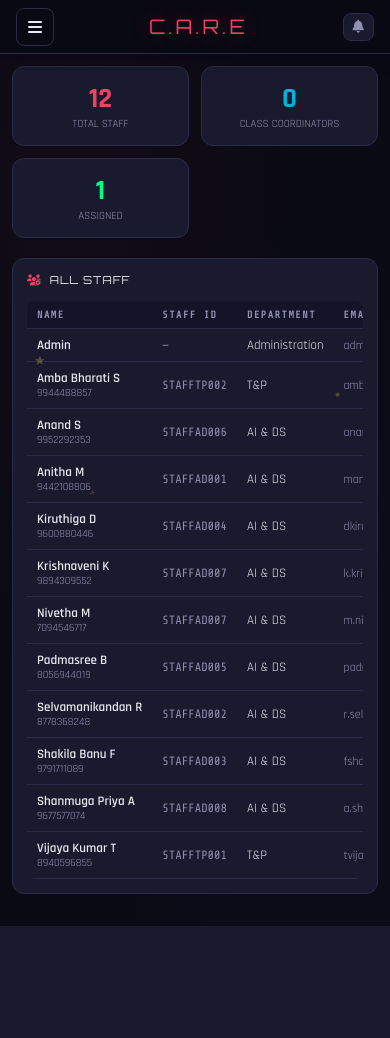
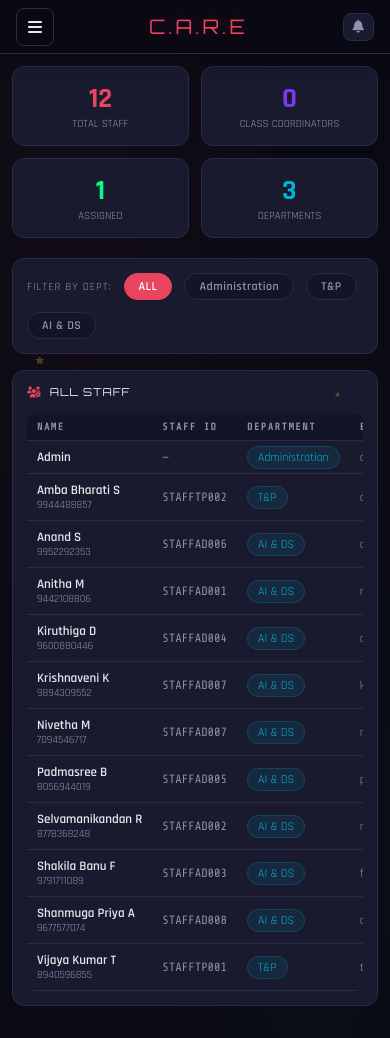
Before and after one commit to SanthiyaRamanan/care-app, a Flask app: page /admin/staff in a window 390 px wide. Before the commit the page ends 926 px from the top, so only its background shows below. Run offline with Flask 3, Linux system fonts and the light colour scheme; a user stored in the database is signed in; data comes from the database, SQL or seed files in the repository; some libraries are stand-ins or nearby versions.

Commit message:
Update staff.html

```diff
--- a/templates/admin/staff.html
+++ b/templates/admin/staff.html
@@ -1,97 +1,4 @@
 {% extends "base.html" %}
-{% block head %}
-
-<style id="mobile-global-fix">
-/* ═══════════════════════════════════════
-   CARE — Global Mobile Fixes
-   Applied to all pages
-═══════════════════════════════════════ */
-@media (max-width: 768px) {
-  /* ── Layout ── */
-  body { overflow-x: hidden !important; }
-
-  /* ── Cards ── */
-  .card { padding: 14px !important; }
-  .card-title { font-size: 11px !important; letter-spacing: 1px !important; }
-
-  /* ── Stats grid ── */
-  .stats-grid { grid-template-columns: repeat(2,1fr) !important; gap: 10px !important; }
-  .stat-card { padding: 12px !important; }
-  .stat-value { font-size: 20px !important; }
-  .stat-label { font-size: 10px !important; }
-
-  /* ── Grids ── */
-  .grid-2, .grid-3 { grid-template-columns: 1fr !important; gap: 12px !important; }
-
-  /* ── Tables ── */
-  .table-wrap { overflow-x: auto !important; -webkit-overflow-scrolling: touch !important; border-radius: 8px !important; }
-  table { font-size: 12px !important; min-width: 420px; }
-  th, td { padding: 8px 10px !important; white-space: nowrap !important; }
-
-  /* ── Forms ── */
-  input, select, textarea { font-size: 16px !important; } /* prevent iOS zoom */
-
-  /* ── Buttons ── */
-  .btn { padding: 8px 13px !important; font-size: 13px !important; }
-  .btn-sm { padding: 5px 10px !important; font-size: 11px !important; }
-
-  /* ── Flex rows → stack ── */
-  .filter-bar,
-  .flex-row,
-  [style*="display:flex"][style*="gap"],
-  [style*="display: flex"][style*="gap"] { flex-wrap: wrap !important; }
-
-  /* ── Inline width overrides ── */
-  [style*="min-width:260px"],[style*="min-width: 260px"] { min-width:0 !important; width:100% !important; }
-  [style*="min-width:180px"],[style*="min-width: 180px"] { min-width:0 !important; flex:1 1 100% !important; }
-  [style*="min-width:160px"],[style*="min-width: 160px"] { min-width:0 !important; flex:1 1 100% !important; }
-  [style*="min-width:130px"],[style*="min-width: 130px"] { min-width:0 !important; flex:1 1 100% !important; }
-  [style*="width:900px"],[style*="width: 900px"] { width:100% !important; max-width:100% !important; }
-
-  /* ── Modal ── */
-  .modal { max-width: 95vw !important; padding: 16px !important; margin: 8px !important; }
-  .modal-title { font-size: 13px !important; }
-
-  /* ── XP Toast ── */
-  .xp-toast { bottom: calc(var(--nav-h) + 10px) !important; right: 8px !important; min-width: 180px !important; padding: 10px 14px !important; }
-
-  /* ── Class tab rows ── */
-  .class-tab-row { flex-wrap: wrap !important; gap: 6px !important; }
-  .class-tab-row .btn { min-width: 72px !important; font-size: 11px !important; padding: 7px 8px !important; }
-
-  /* ── Hero card ── */
-  .hero-card { padding: 16px !important; }
-  .hero-name { font-size: 16px !important; }
-  .stars-big { font-size: 26px !important; }
-
-  /* ── Section headers ── */
-  h2, .section-title { font-size: 14px !important; }
-
-  /* ── Podium on leaderboard ── */
-  .podium-wrap { gap: 8px !important; padding: 12px 0 !important; }
-  .podium-item { width: 80px !important; }
-  .podium-avatar { width: 44px !important; height: 44px !important; font-size: 16px !important; }
-  .podium-bar { margin-top: 6px !important; }
-
-  /* ── Staff dashboard student cards ── */
-  .student-mini-card { padding: 10px !important; }
-
-  /* ── Attendance step buttons ── */
-  .period-btn { min-width: 0 !important; flex: 1 1 45% !important; }
-
-  /* ── Quiz grade buttons ── */
-  .grade-btn-row { flex-wrap: wrap !important; gap: 6px !important; }
-}
-</style>
-
-<style>
-@media (max-width: 768px) {
-  body { overflow-x: hidden; }
-  .table-wrap { overflow-x: auto; -webkit-overflow-scrolling: touch; }
-  .table-wrap table { min-width: 500px; }
-}
-</style>
-{% endblock %}
 {% block title %}Staff Management{% endblock %}
 {% block page_title %}👩‍🏫 STAFF MANAGEMENT{% endblock %}
 {% block content %}
@@ -103,19 +10,40 @@
     <div style="font-size:11px;color:var(--text2);">TOTAL STAFF</div>
   </div>
   <div class="card" style="padding:14px;text-align:center;">
-    <div style="font-size:28px;font-weight:700;color:var(--blue);">{{ staff_list|selectattr('cc_class')|list|length }}</div>
+    <div style="font-size:28px;font-weight:700;color:var(--purple);">{{ staff_list|selectattr('cc_class')|list|length }}</div>
     <div style="font-size:11px;color:var(--text2);">CLASS COORDINATORS</div>
   </div>
   <div class="card" style="padding:14px;text-align:center;">
     <div style="font-size:28px;font-weight:700;color:var(--green);">{{ staff_list|selectattr('classes')|list|length }}</div>
     <div style="font-size:11px;color:var(--text2);">ASSIGNED</div>
   </div>
+  <div class="card" style="padding:14px;text-align:center;">
+    <div style="font-size:28px;font-weight:700;color:var(--blue);">{{ staff_list|map(attribute='department')|select|unique|list|length }}</div>
+    <div style="font-size:11px;color:var(--text2);">DEPARTMENTS</div>
+  </div>
 </div>
+
+<!-- Filter bar -->
+<div class="card" style="margin-bottom:16px;padding:14px 20px;">
+  <div style="display:flex;gap:12px;align-items:center;flex-wrap:wrap;">
+    <span style="font-size:11px;color:var(--text2);letter-spacing:1px;">FILTER BY DEPT:</span>
+    <button onclick="filterDept('')" class="dept-btn active" id="dept_all">ALL</button>
+    {% set depts = staff_list|map(attribute='department')|select|unique|list %}
+    {% for d in depts %}
+    <button onclick="filterDept('{{ d }}')" class="dept-btn" id="dept_{{ loop.index }}">{{ d }}</button>
+    {% endfor %}
+  </div>
+</div>
+
+<style>
+.dept-btn{padding:5px 14px;border-radius:20px;border:1px solid var(--border);background:var(--bg3);color:var(--text2);font-family:'Rajdhani',sans-serif;font-size:12px;font-weight:600;cursor:pointer;letter-spacing:0.5px;transition:all 0.2s;}
+.dept-btn.active,.dept-btn:hover{background:var(--accent);color:white;border-color:var(--accent);}
+</style>
 
 <div class="card">
   <div class="card-title"><i class="fas fa-users-cog"></i> ALL STAFF</div>
   <div class="table-wrap">
-    <table>
+    <table id="staffTable">
       <thead>
         <tr>
           <th>Name</th>
@@ -128,13 +56,17 @@
       </thead>
       <tbody>
       {% for s in staff_list %}
-      <tr>
+      <tr data-dept="{{ s.department or '' }}">
         <td>
           <div style="font-weight:600;">{{ s.name }}</div>
           {% if s.phone %}<div style="font-size:11px;color:var(--text2);">{{ s.phone }}</div>{% endif %}
         </td>
         <td style="font-family:'Share Tech Mono',monospace;font-size:12px;color:var(--text2);">{{ s.staff_id or '—' }}</td>
-        <td style="font-size:13px;">{{ s.department or '—' }}</td>
+        <td>
+          <span style="font-size:12px;padding:3px 10px;border-radius:12px;background:rgba(0,180,216,0.1);color:var(--blue);border:1px solid rgba(0,180,216,0.2);">
+            {{ s.department or '—' }}
+          </span>
+        </td>
         <td style="font-size:12px;color:var(--text2);">{{ s.email }}</td>
         <td>
           {% if s.classes %}
@@ -151,7 +83,7 @@
             🏫 {% if '-' in s.cc_class and s.cc_class[0].isdigit() %}
               Yr{{ s.cc_class.split('-')[0] }} — {{ s.cc_class.split('-',1)[1] }}
             {% else %}
-              Yr1 — {{ s.cc_class }}
+              {{ s.cc_class }}
             {% endif %}
           </span>
           {% else %}
@@ -167,4 +99,15 @@
     </table>
   </div>
 </div>
+
+<script>
+function filterDept(dept) {
+  document.querySelectorAll('.dept-btn').forEach(b => b.classList.remove('active'));
+  const rows = document.querySelectorAll('#staffTable tbody tr');
+  rows.forEach(row => {
+    row.style.display = (!dept || row.dataset.dept === dept) ? '' : 'none';
+  });
+  if (!dept) document.getElementById('dept_all').classList.add('active');
+}
+</script>
 {% endblock %}
```
